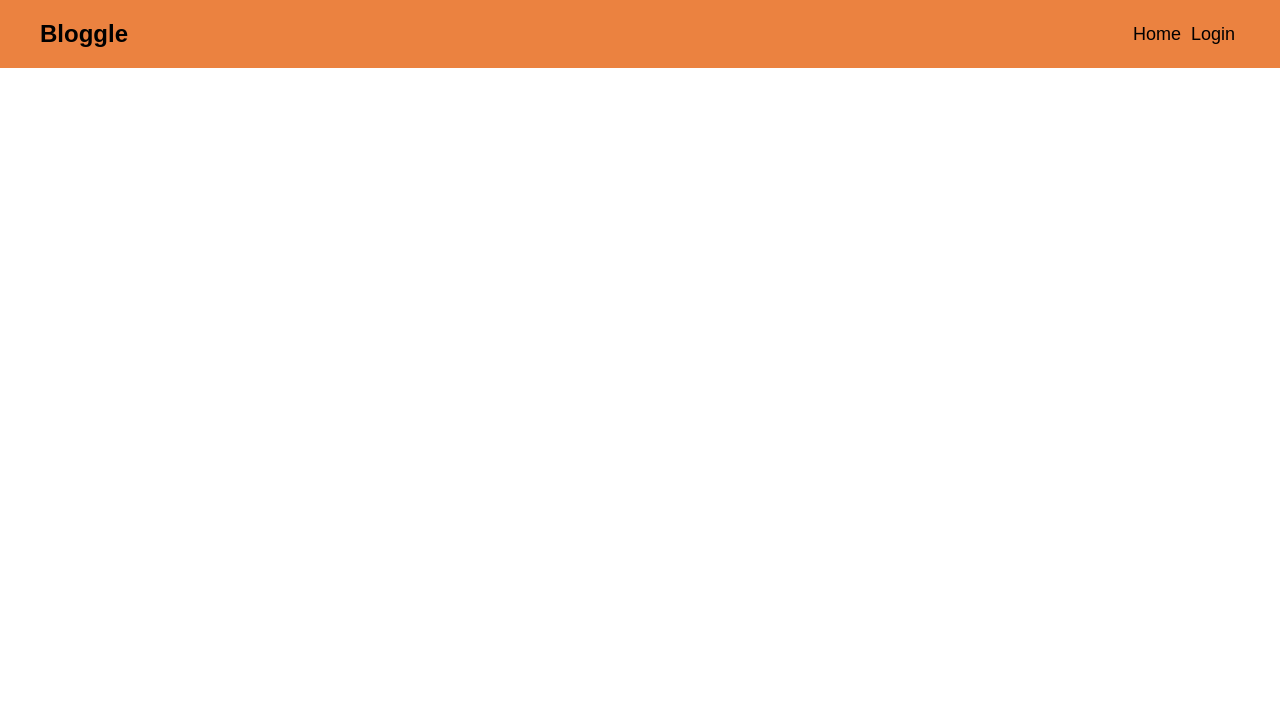
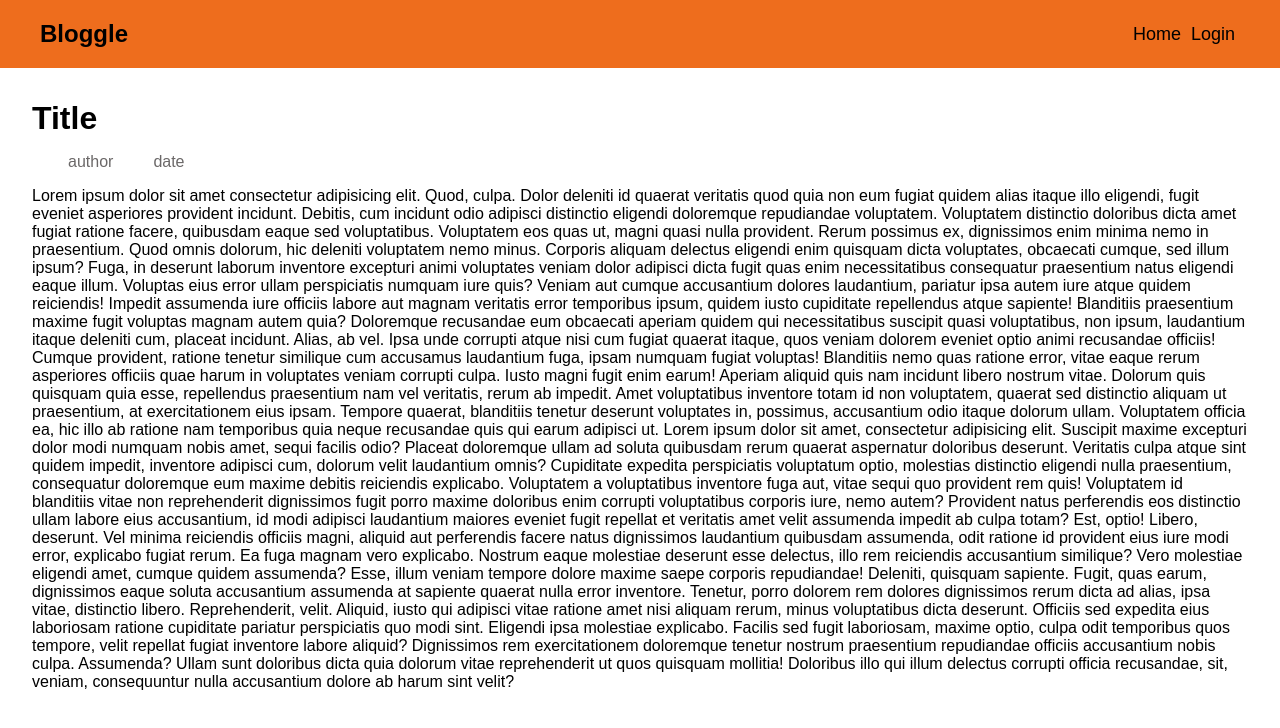
Before and after one commit to Neharavi262001/Blog-application, a React (Vite) app in the folder frontend/: page /post/1 in a window 1280 px wide. Before the commit this address had no page. Shown: the top 728 px of the page. Built offline with nearby package versions, Linux system fonts and the light colour scheme.

Commit message:
created post page

```diff
--- a/frontend/src/App.jsx
+++ b/frontend/src/App.jsx
@@ -7,6 +7,7 @@ import Register from './pages/Register/Register'
 import Profile from './pages/Profile/Profile'
 import Navbar from './components/Navbar/Navbar'
 import Post from './pages/Posts/Post'
+import BlogPost from './pages/BlogPost/BlogPost'
 
 const App = () => {
   return (
@@ -19,6 +20,8 @@ const App = () => {
           <Route path='/register' element={<Register/>}/>
           <Route path='/profile' element={<Profile/>}/>
           <Route path='/post' element={<Post/>}/>
+          <Route path='/post/:id' element={<BlogPost/>}/>
+
         </Routes>
       </Router>
 
--- a/frontend/src/components/Navbar/navbar.css
+++ b/frontend/src/components/Navbar/navbar.css
@@ -2,7 +2,7 @@
     display: flex;
     justify-content: space-between;
     align-items: center;
-    background-color: rgb(235, 130, 64);
+    background-color: rgb(238, 109, 29);
     padding: 20px 40px;
 
 }
--- /dev/null
+++ b/frontend/src/pages/BlogPost/BlogPost.jsx
@@ -0,0 +1,40 @@
+import React from 'react'
+import './blogpost.css'
+
+const BlogPost = () => {
+  return (
+    <div className='blog-post'>
+     <h1>Title</h1>
+     <div className="post-details">
+        <p>author</p>
+        <p>date</p>
+     </div>
+     <p>
+        Lorem ipsum dolor sit amet consectetur adipisicing elit. Quod, culpa. Dolor deleniti id quaerat veritatis quod quia non eum fugiat quidem alias itaque illo eligendi, fugit eveniet asperiores provident incidunt.
+        Debitis, cum incidunt odio adipisci distinctio eligendi doloremque repudiandae voluptatem. Voluptatem distinctio doloribus dicta amet fugiat ratione facere, quibusdam eaque sed voluptatibus. Voluptatem eos quas ut, magni quasi nulla provident.
+        Rerum possimus ex, dignissimos enim minima nemo in praesentium. Quod omnis dolorum, hic deleniti voluptatem nemo minus. Corporis aliquam delectus eligendi enim quisquam dicta voluptates, obcaecati cumque, sed illum ipsum?
+        Fuga, in deserunt laborum inventore excepturi animi voluptates veniam dolor adipisci dicta fugit quas enim necessitatibus consequatur praesentium natus eligendi eaque illum. Voluptas eius error ullam perspiciatis numquam iure quis?
+        Veniam aut cumque accusantium dolores laudantium, pariatur ipsa autem iure atque quidem reiciendis! Impedit assumenda iure officiis labore aut magnam veritatis error temporibus ipsum, quidem iusto cupiditate repellendus atque sapiente!
+        Blanditiis praesentium maxime fugit voluptas magnam autem quia? Doloremque recusandae eum obcaecati aperiam quidem qui necessitatibus suscipit quasi voluptatibus, non ipsum, laudantium itaque deleniti cum, placeat incidunt. Alias, ab vel.
+        Ipsa unde corrupti atque nisi cum fugiat quaerat itaque, quos veniam dolorem eveniet optio animi recusandae officiis! Cumque provident, ratione tenetur similique cum accusamus laudantium fuga, ipsam numquam fugiat voluptas!
+        Blanditiis nemo quas ratione error, vitae eaque rerum asperiores officiis quae harum in voluptates veniam corrupti culpa. Iusto magni fugit enim earum! Aperiam aliquid quis nam incidunt libero nostrum vitae.
+        Dolorum quis quisquam quia esse, repellendus praesentium nam vel veritatis, rerum ab impedit. Amet voluptatibus inventore totam id non voluptatem, quaerat sed distinctio aliquam ut praesentium, at exercitationem eius ipsam.
+        Tempore quaerat, blanditiis tenetur deserunt voluptates in, possimus, accusantium odio itaque dolorum ullam. Voluptatem officia ea, hic illo ab ratione nam temporibus quia neque recusandae quis qui earum adipisci ut.
+
+        Lorem ipsum dolor sit amet, consectetur adipisicing elit. Suscipit maxime excepturi dolor modi numquam nobis amet, sequi facilis odio? Placeat doloremque ullam ad soluta quibusdam rerum quaerat aspernatur doloribus deserunt.
+        Veritatis culpa atque sint quidem impedit, inventore adipisci cum, dolorum velit laudantium omnis? Cupiditate expedita perspiciatis voluptatum optio, molestias distinctio eligendi nulla praesentium, consequatur doloremque eum maxime debitis reiciendis explicabo.
+        Voluptatem a voluptatibus inventore fuga aut, vitae sequi quo provident rem quis! Voluptatem id blanditiis vitae non reprehenderit dignissimos fugit porro maxime doloribus enim corrupti voluptatibus corporis iure, nemo autem?
+        Provident natus perferendis eos distinctio ullam labore eius accusantium, id modi adipisci laudantium maiores eveniet fugit repellat et veritatis amet velit assumenda impedit ab culpa totam? Est, optio! Libero, deserunt.
+        Vel minima reiciendis officiis magni, aliquid aut perferendis facere natus dignissimos laudantium quibusdam assumenda, odit ratione id provident eius iure modi error, explicabo fugiat rerum. Ea fuga magnam vero explicabo.
+        Nostrum eaque molestiae deserunt esse delectus, illo rem reiciendis accusantium similique? Vero molestiae eligendi amet, cumque quidem assumenda? Esse, illum veniam tempore dolore maxime saepe corporis repudiandae! Deleniti, quisquam sapiente.
+        Fugit, quas earum, dignissimos eaque soluta accusantium assumenda at sapiente quaerat nulla error inventore. Tenetur, porro dolorem rem dolores dignissimos rerum dicta ad alias, ipsa vitae, distinctio libero. Reprehenderit, velit.
+        Aliquid, iusto qui adipisci vitae ratione amet nisi aliquam rerum, minus voluptatibus dicta deserunt. Officiis sed expedita eius laboriosam ratione cupiditate pariatur perspiciatis quo modi sint. Eligendi ipsa molestiae explicabo.
+        Facilis sed fugit laboriosam, maxime optio, culpa odit temporibus quos tempore, velit repellat fugiat inventore labore aliquid? Dignissimos rem exercitationem doloremque tenetur nostrum praesentium repudiandae officiis accusantium nobis culpa. Assumenda?
+        Ullam sunt doloribus dicta quia dolorum vitae reprehenderit ut quos quisquam mollitia! Doloribus illo qui illum delectus corrupti officia recusandae, sit, veniam, consequuntur nulla accusantium dolore ab harum sint velit?
+     </p>
+
+    </div>
+  )
+}
+
+export default BlogPost
--- /dev/null
+++ b/frontend/src/pages/BlogPost/blogpost.css
@@ -0,0 +1,15 @@
+.blog-post{
+    display: flex;
+    flex-direction: column;
+    margin: 2rem;
+}
+.post-details{
+    display: flex;
+    margin: 1rem;
+    font-size:medium;
+    color: rgb(107, 104, 104);
+
+}
+.post-details p{
+    margin: 0 20px;
+}
```
